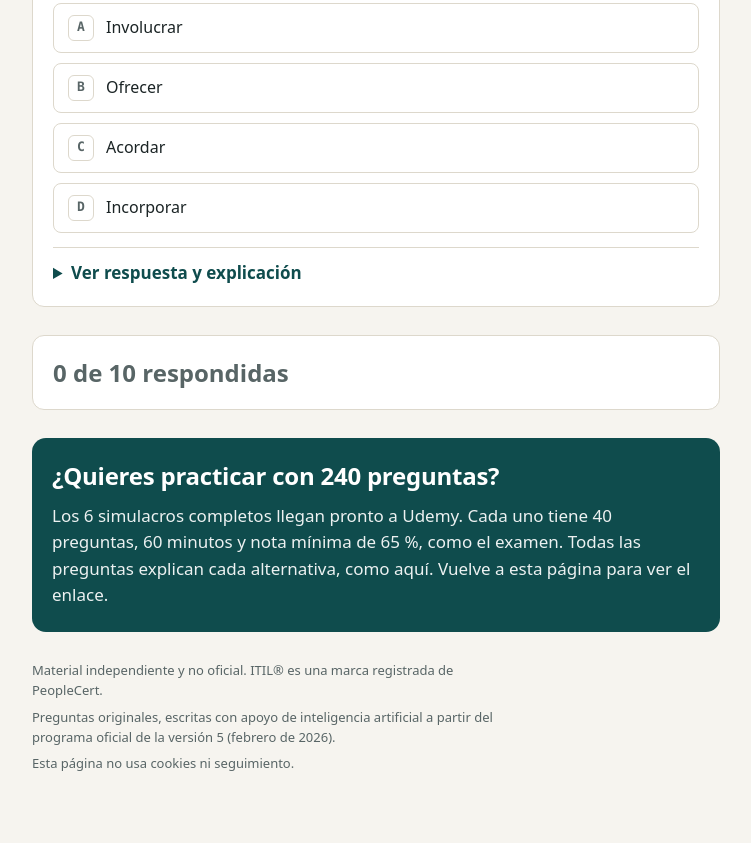
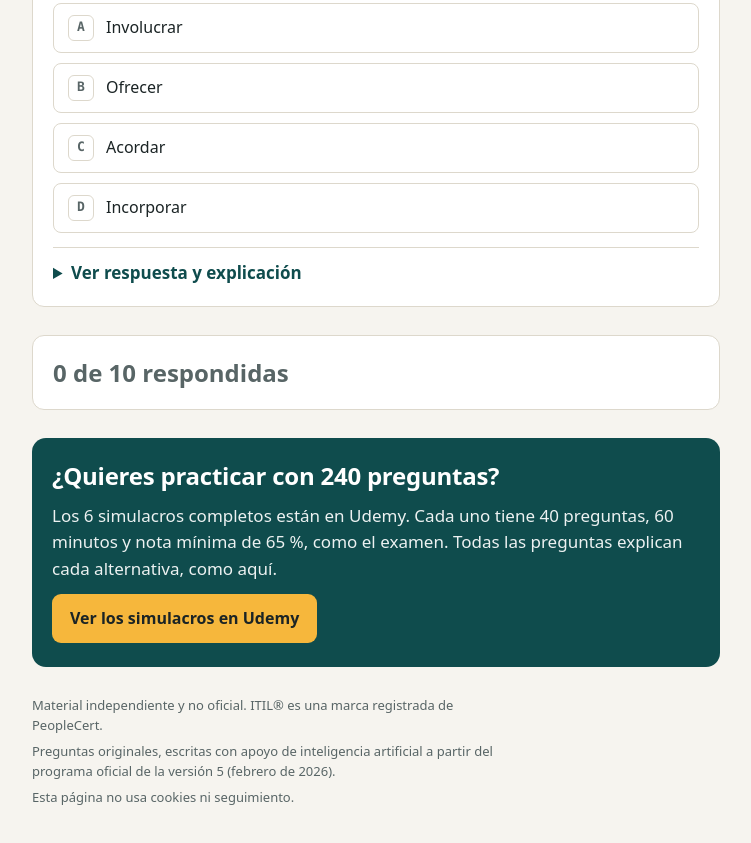
Before and after one commit to simulado-explicado/simulado-explicado.github.io, a plain HTML site: page es/index.html in a window 1280 px wide. Shown: the part 5210-6053 px from the top of the page, without its empty margins (264-1015 px from the left). Before the commit the page ends 6031 px from the top, so only its background shows below. Drawn offline with Linux system fonts and the light colour scheme.

Commit message:
Links de los simulacros en Udemy

```diff
--- a/es/index.html
+++ b/es/index.html
@@ -389,7 +389,8 @@ summary { cursor: pointer; font-weight: 600; color: var(--accent); }
 
     <section class="cta">
       <h2>¿Quieres practicar con 240 preguntas?</h2>
-      <p>Los 6 simulacros completos llegan pronto a Udemy. Cada uno tiene 40 preguntas, 60 minutos y nota mínima de 65 %, como el examen. Todas las preguntas explican cada alternativa, como aquí. Vuelve a esta página para ver el enlace.</p>
+      <p>Los 6 simulacros completos están en Udemy. Cada uno tiene 40 preguntas, 60 minutos y nota mínima de 65 %, como el examen. Todas las preguntas explican cada alternativa, como aquí.</p>
+      <a class="botao" href="https://www.udemy.com/course/simulacros-itsm-foundation-5-240-preguntas-explicadas/?referralCode=4CFF223B0DBDC0161ED0">Ver los simulacros en Udemy</a>
 
 
     </section>
```
